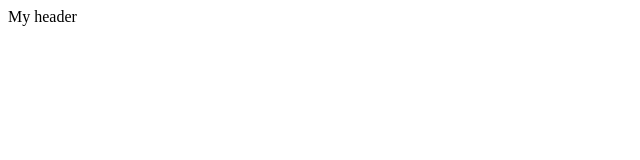
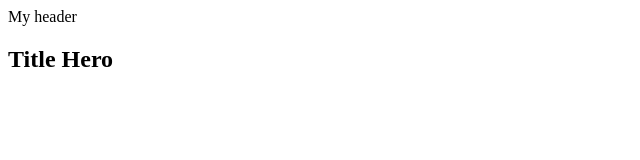
Before and after one commit to SergeyKorobka/blended-team-127-14, a plain HTML site: page index.html in a window 1280 px wide. Shown: the whole page, without its empty margins (0-640 px from the left). Drawn offline with Linux system fonts and the light colour scheme.

Commit message:
add hero

```diff
--- a/index.html
+++ b/index.html
@@ -9,5 +9,8 @@
     <header>
       <div class="container">My header</div>
     </header>
+    <main>
+      <section class="hero"><h1>Title Hero</h1></section>
+    </main>
   </body>
 </html>
```
